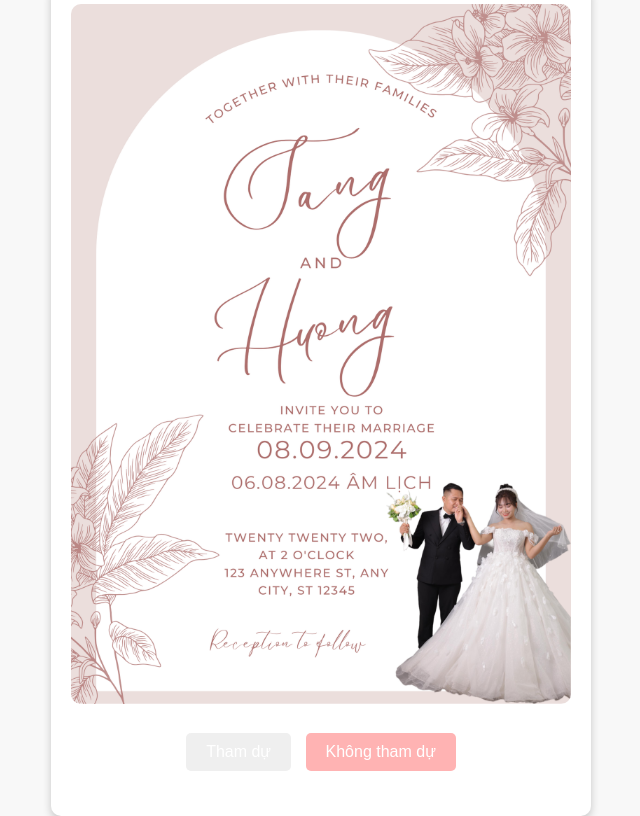
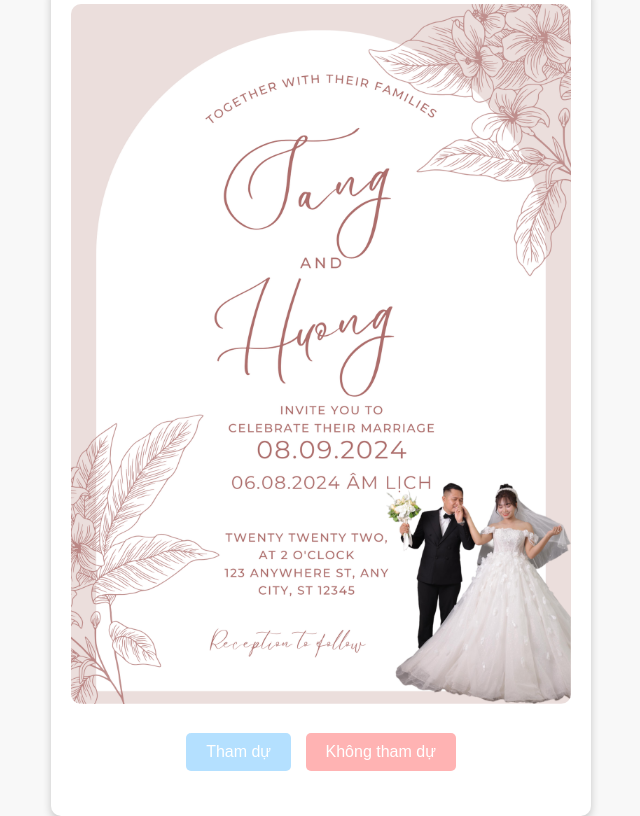
Before and after one commit to duongmaiqq/tc2.github.io, a plain HTML site: page docs/index.html in a window 1280 px wide. Shown: the whole page, without its empty margins (319-959 px from the left). Drawn offline with Linux system fonts and the light colour scheme.

Commit message:
Update index.html

```diff
--- a/docs/index.html
+++ b/docs/index.html
@@ -58,7 +58,7 @@
         <img src="TC.png" alt="Happy Wedding">
 
         <div class="button-container">
-            <button class="button" onclick="confirmAttendance()">Tham dự</button>
+            <button class="button confirm" onclick="confirmAttendance()">Tham dự</button>
             <button class="button decline" onclick="declineAttendance()">Không tham dự</button>
         </div>
     </div>
```
